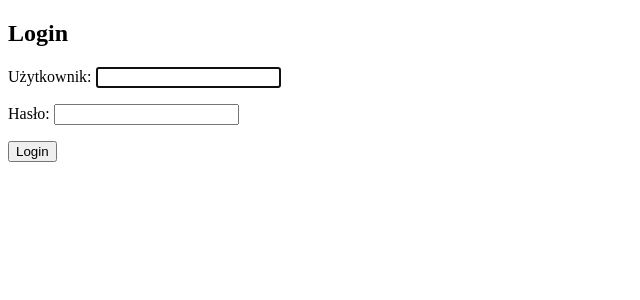
After one commit to truecapehorn/GIT, a Django app: page /kartoteka/login/ in a window 1280 px wide. The commit adds this page. Shown: the top 300 px of the page, without its empty margins (0-640 px from the left). Run offline with Django 3.2, Linux system fonts and the light colour scheme.

Commit message:
add login int

```diff
--- a/Django/Kartoteka/mysite/kartoteka/templates/kartoteka/base.html
+++ b/Django/Kartoteka/mysite/kartoteka/templates/kartoteka/base.html
@@ -29,7 +29,7 @@
                     <ul class="nav navbar-nav navbar-right">
                         <li><a href="{% url "row_new" %}">DODAJ</a></li>
                         <li><a href="{% url "row_search" %}">SZUKAJ</a></li>
-                        <li><a href="#">LINK 3</a></li>
+                        <li><a href="{% url "login" %}">ZALOGUJ</a></li>
                     </ul>
                 </div>
             </div>
--- /dev/null
+++ b/Django/Kartoteka/mysite/kartoteka/templates/registration/login.html
@@ -0,0 +1,12 @@
+{% extends 'kartoteka\base.html' %}
+
+{% block title %}Login{% endblock %}
+
+{% block content %}
+  <h2>Login</h2>
+  <form method="post">
+    {% csrf_token %}
+    {{ form.as_p }}
+    <button type="submit">Login</button>
+  </form>
+{% endblock %}
--- a/Django/Kartoteka/mysite/kartoteka/urls.py
+++ b/Django/Kartoteka/mysite/kartoteka/urls.py
@@ -1,4 +1,5 @@
 from django.conf.urls import url
+from django.contrib.auth import views as auth_views
 from . import views
 
 #app_name = 'kartoteka'
@@ -10,4 +11,6 @@
     url(r'^row/new/$', views.row_new, name='row_new'),
     url(r'^row/(?P<pk>[0-9]+)/edit/$', views.row_edit, name='row_edit'),
     url(r'^row/(?P<pk>[0-9]+)/delete/$', views.row_delete, name='row_delete'),
+    url(r'^login/$', auth_views.login, name='login'),
+    url(r'^logout/$', auth_views.logout, name='logout'),
 ]
--- a/Django/Kartoteka/mysite/mysite/settings.py
+++ b/Django/Kartoteka/mysite/mysite/settings.py
@@ -120,3 +120,5 @@
 
 STATIC_URL = '/static/'
 STATICFILES_DIRS = (os.path.join(BASE_DIR, "static"),)
+
+LOGIN_REDIRECT_URL = 'row_list'
```
